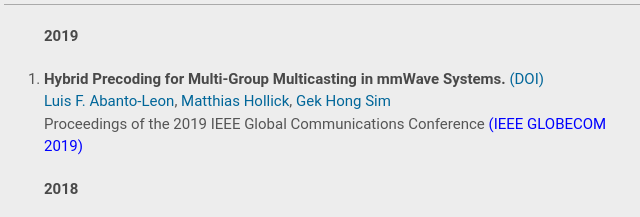
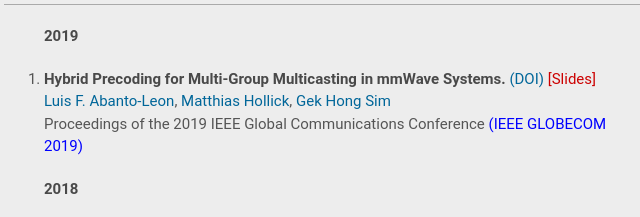
Before and after one commit to l-f-abanto-leon/l-f-abanto-leon.github.io, a plain HTML site: page publications.html in a window 1280 px wide. Shown: the part 336-553 px from the top of the page, 316-956 px from the left. Drawn offline with Linux system fonts and the light colour scheme; files that its build step writes are made by us from their sources.

Commit message:
Update publications.html

```diff
--- a/publications.html
+++ b/publications.html
@@ -97,6 +97,7 @@
 	<div class="bibtitle">
     <strong>Hybrid Precoding for Multi-Group Multicasting in mmWave Systems.</strong>
 		<a href="https://arxiv.org/abs/1908.02678" target="_blank">(DOI)</a>
+		<a href="slides/GLOBECOM_2019_Slides.pdf" style="color: #cc0000" target="_blank">[Slides]</a>
 
 	<div class="bibauthors">
 		<a href="https://scholar.google.nl/citations?user=P51I-OsAAAAJ&amp;hl=en">Luis F. Abanto-Leon</a>, <a href="https://dblp.org/pers/hd/h/Hollick:Matthias">Matthias Hollick</a>, <a href="https://scholar.google.nl/citations?user=diC_npEAAAAJ&amp;hl=en">Gek Hong Sim</a>
```
